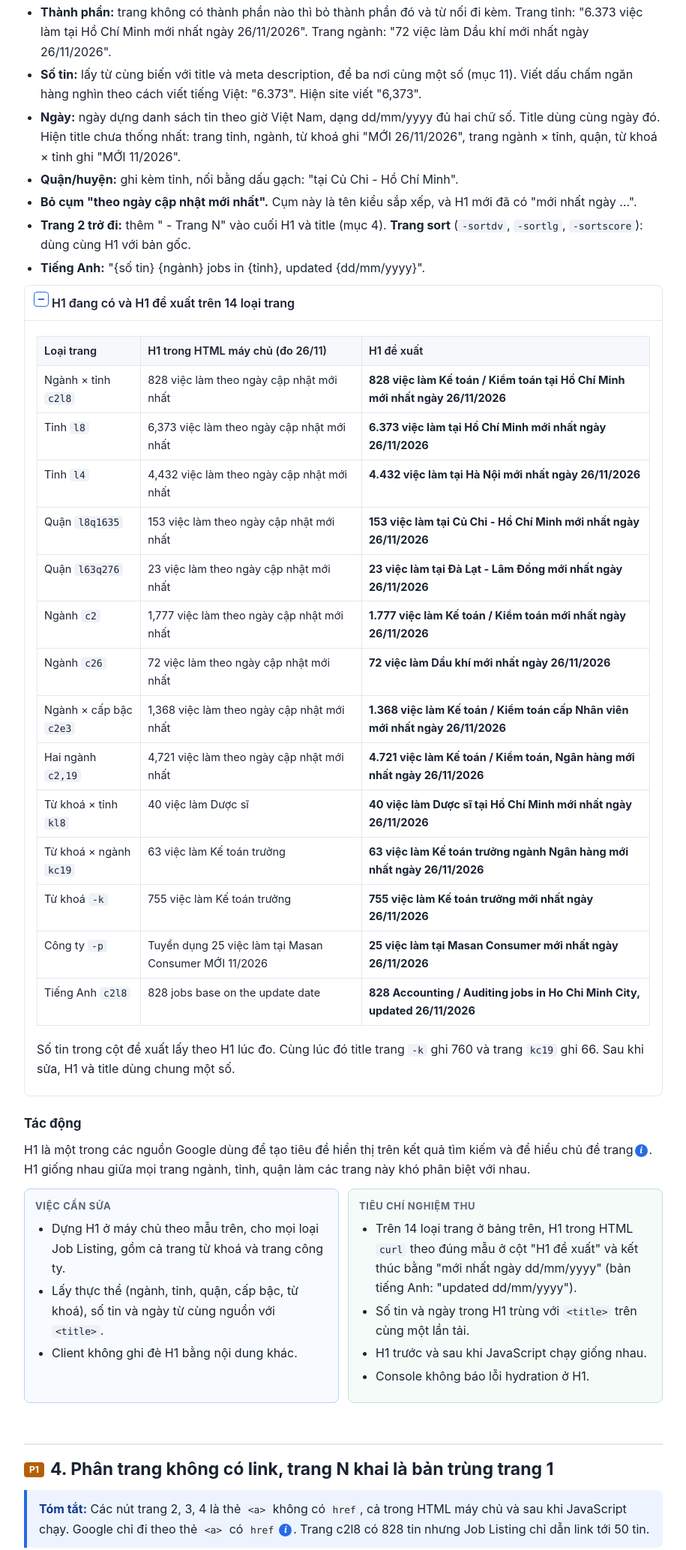
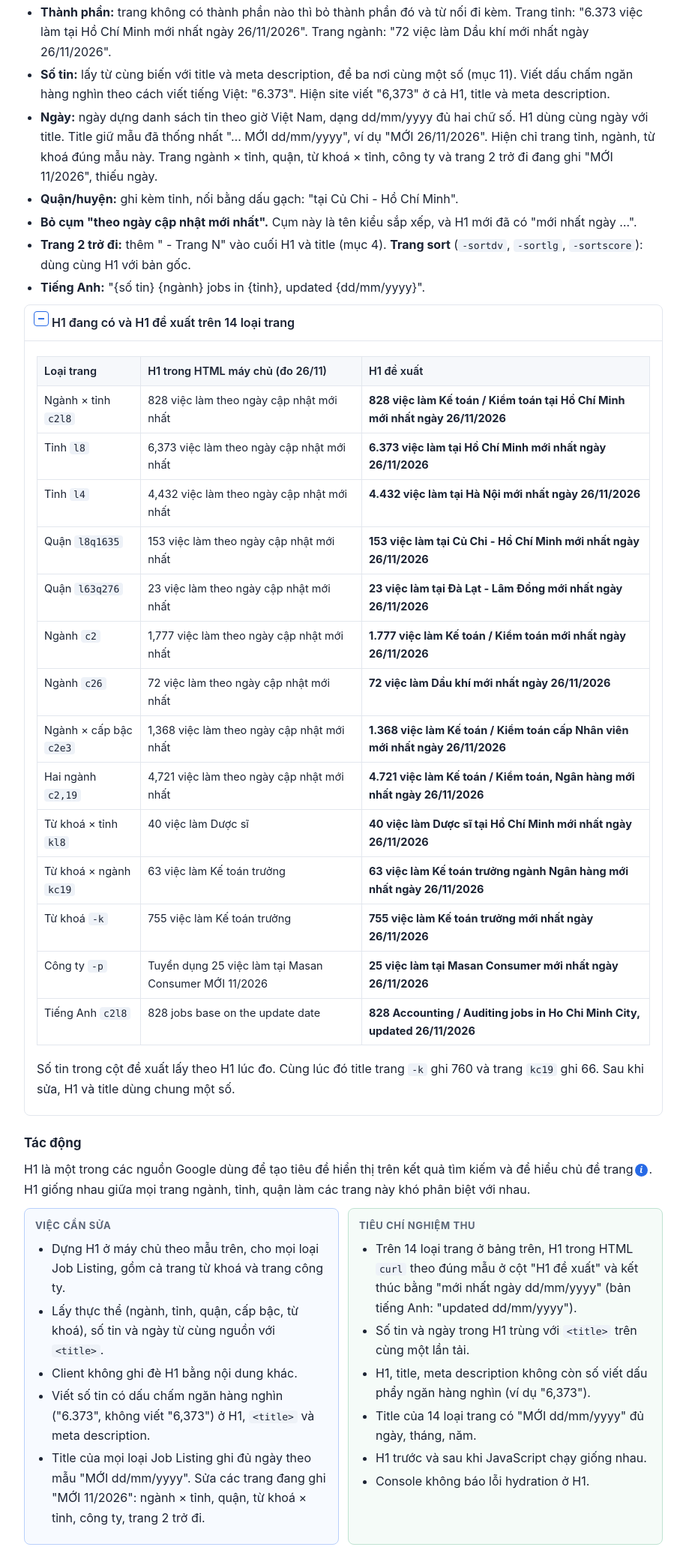
Before and after one commit to GTVSEO/gtv-client-previews, a plain HTML site: page careerviet-technical-issues-2026-1d89dbc4/index.html in a window 1280 px wide. Shown: the part 6686-8753 px from the top of the page at 75% size, without its empty margins (302-1217 px from the left). Drawn offline with Linux system fonts and the light colour scheme.

Commit message:
careerviet: number format 6.373 and title 'MỚI dd/mm/yyyy' in H1 section
Co-Authored-By: Claude Opus 5.5 <noreply@anthropic.com>

```diff
--- a/careerviet-technical-issues-2026-1d89dbc4/index.html
+++ b/careerviet-technical-issues-2026-1d89dbc4/index.html
@@ -294,8 +294,8 @@ Hồ Chí Minh mới nhất ngày 26/11/2026&lt;/h1&gt;</code></pre></div>
 <p>Ví dụ: <b>40 việc làm Dược sĩ tại Hồ Chí Minh mới nhất ngày 26/11/2026</b>.</p>
 <ul>
 <li><b>Thành phần:</b> trang không có thành phần nào thì bỏ thành phần đó và từ nối đi kèm. Trang tỉnh: "6.373 việc làm tại Hồ Chí Minh mới nhất ngày 26/11/2026". Trang ngành: "72 việc làm Dầu khí mới nhất ngày 26/11/2026".</li>
-<li><b>Số tin:</b> lấy từ cùng biến với title và meta description, để ba nơi cùng một số (mục 11). Viết dấu chấm ngăn hàng nghìn theo cách viết tiếng Việt: "6.373". Hiện site viết "6,373".</li>
-<li><b>Ngày:</b> ngày dựng danh sách tin theo giờ Việt Nam, dạng dd/mm/yyyy đủ hai chữ số. Title dùng cùng ngày đó. Hiện title chưa thống nhất: trang tỉnh, ngành, từ khoá ghi "MỚI 26/11/2026", trang ngành × tỉnh, quận, từ khoá × tỉnh ghi "MỚI 11/2026".</li>
+<li><b>Số tin:</b> lấy từ cùng biến với title và meta description, để ba nơi cùng một số (mục 11). Viết dấu chấm ngăn hàng nghìn theo cách viết tiếng Việt: "6.373". Hiện site viết "6,373" ở cả H1, title và meta description.</li>
+<li><b>Ngày:</b> ngày dựng danh sách tin theo giờ Việt Nam, dạng dd/mm/yyyy đủ hai chữ số. H1 dùng cùng ngày với title. Title giữ mẫu đã thống nhất "… MỚI dd/mm/yyyy", ví dụ "MỚI 26/11/2026". Hiện chỉ trang tỉnh, ngành, từ khoá đúng mẫu này. Trang ngành × tỉnh, quận, từ khoá × tỉnh, công ty và trang 2 trở đi đang ghi "MỚI 11/2026", thiếu ngày.</li>
 <li><b>Quận/huyện:</b> ghi kèm tỉnh, nối bằng dấu gạch: "tại Củ Chi - Hồ Chí Minh".</li>
 <li><b>Bỏ cụm "theo ngày cập nhật mới nhất".</b> Cụm này là tên kiểu sắp xếp, và H1 mới đã có "mới nhất ngày …".</li>
 <li><b>Trang 2 trở đi:</b> thêm " - Trang N" vào cuối H1 và title (mục 4). <b>Trang sort</b> (<code>-sortdv</code>, <code>-sortlg</code>, <code>-sortscore</code>): dùng cùng H1 với bản gốc.</li>
@@ -329,11 +329,15 @@ Hồ Chí Minh mới nhất ngày 26/11/2026&lt;/h1&gt;</code></pre></div>
 <li>Dựng H1 ở máy chủ theo mẫu trên, cho mọi loại Job Listing, gồm cả trang từ khoá và trang công ty.</li>
 <li>Lấy thực thể (ngành, tỉnh, quận, cấp bậc, từ khoá), số tin và ngày từ cùng nguồn với <code>&lt;title&gt;</code>.</li>
 <li>Client không ghi đè H1 bằng nội dung khác.</li>
+<li>Viết số tin có dấu chấm ngăn hàng nghìn ("6.373", không viết "6,373") ở H1, <code>&lt;title&gt;</code> và meta description.</li>
+<li>Title của mọi loại Job Listing ghi đủ ngày theo mẫu "MỚI dd/mm/yyyy". Sửa các trang đang ghi "MỚI 11/2026": ngành × tỉnh, quận, từ khoá × tỉnh, công ty, trang 2 trở đi.</li>
 </ul></div>
 <div class="box dod"><h4>Tiêu chí nghiệm thu</h4>
 <ul>
 <li>Trên 14 loại trang ở bảng trên, H1 trong HTML <code>curl</code> theo đúng mẫu ở cột "H1 đề xuất" và kết thúc bằng "mới nhất ngày dd/mm/yyyy" (bản tiếng Anh: "updated dd/mm/yyyy").</li>
 <li>Số tin và ngày trong H1 trùng với <code>&lt;title&gt;</code> trên cùng một lần tải.</li>
+<li>H1, title, meta description không còn số viết dấu phẩy ngăn hàng nghìn (ví dụ "6,373").</li>
+<li>Title của 14 loại trang có "MỚI dd/mm/yyyy" đủ ngày, tháng, năm.</li>
 <li>H1 trước và sau khi JavaScript chạy giống nhau.</li>
 <li>Console không báo lỗi hydration ở H1.</li>
 </ul></div></div>
```
